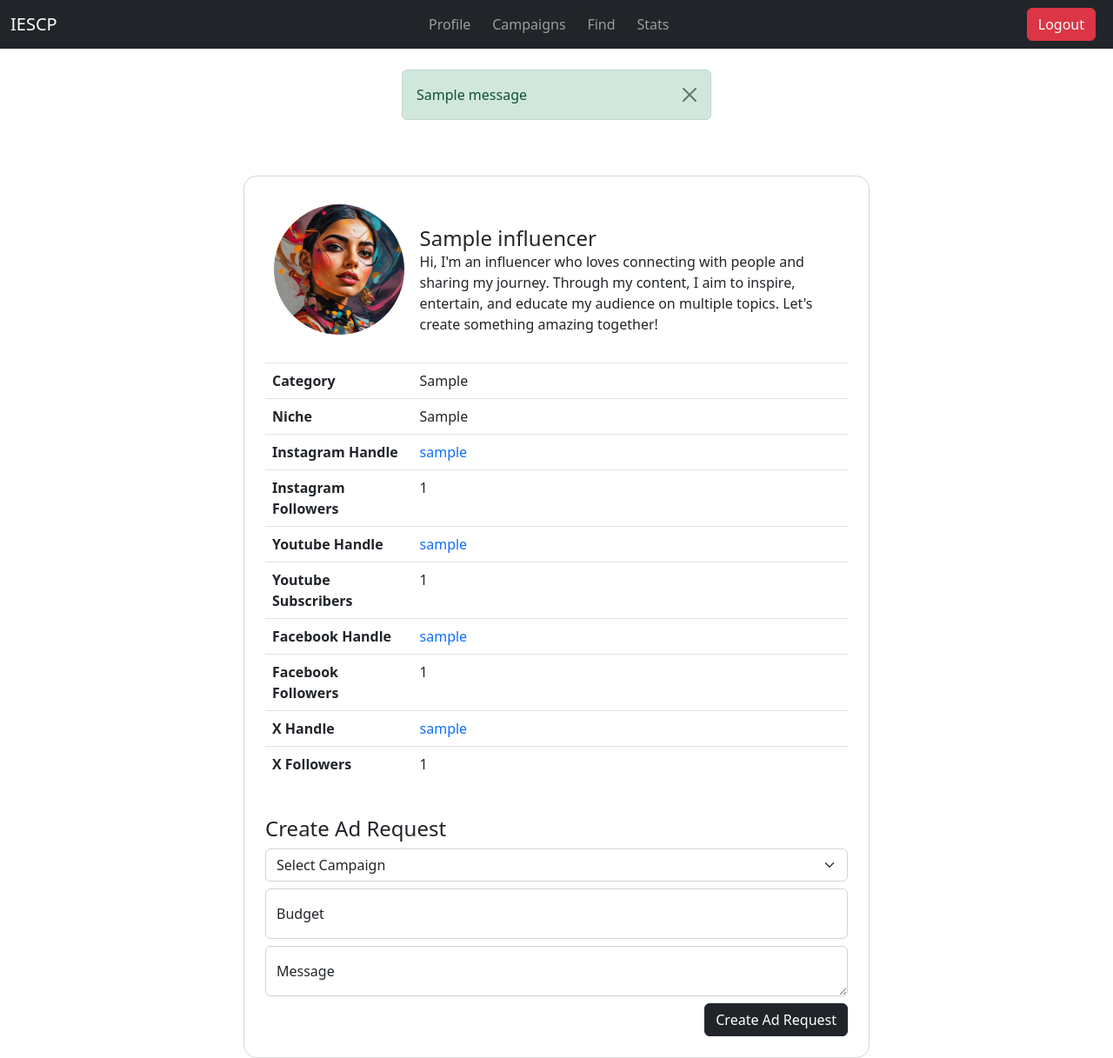
After one commit to 21f1001662/IESCP-MAD-I, a Flask app: page /sponsor/ad_request/1 in a window 1280 px wide. The commit adds this page. Shown: the whole page at 87% size. Run offline with Flask 3, Linux system fonts and the light colour scheme; a user stored in the database is signed in; tables that the repository leaves empty hold one stand-in row (values such as "Sample post"); one stand-in notice (Sample message) is shown; parts of the project's set-up code (start-up, migrations or seed data) failed here and were passed over.

Commit message:
create ad_request form, ad_request table and messages table

```diff
--- a/src/sponsor/forms.py
+++ b/src/sponsor/forms.py
@@ -52,3 +52,17 @@ class CreateCampaignForm(FlaskForm):
 class InfluencerSearchForm(FlaskForm):
     name = StringField("Name", validators=[Optional()])
     category = StringField("Category", validators=[Optional()])
+
+class AdRequestForm(FlaskForm):
+    budget = IntegerField("Budget", validators=[DataRequired()])
+    message = TextAreaField("Message", validators=[DataRequired()])
+    campaign = IntegerField("Campaign", validators=[DataRequired(message="Campaign is required")])
+
+    def validate(self, extra_validators=None):
+        initial_validation = super(AdRequestForm, self).validate(extra_validators)
+        if not initial_validation:
+            return False
+        if self.budget.data <= 0:
+            self.budget.errors.append("Budget must be greater than 0")
+            return False
+        return True
--- a/src/sponsor/views.py
+++ b/src/sponsor/views.py
@@ -1,10 +1,11 @@
 from flask import session, Blueprint, render_template, request, flash, redirect, url_for
 from flask_login import login_user, logout_user, current_user, login_required
-from .forms import SponsorLoginForm, SponsorRegisterForm, CreateCampaignForm, InfluencerSearchForm
+from .forms import SponsorLoginForm, SponsorRegisterForm, CreateCampaignForm, InfluencerSearchForm, AdRequestForm
 
 from src import bcrypt, db
 from src.sponsor.models import Sponsor, Campaigns
 from src.influencer.models import Influencer
+from src.core.models import Message, AdRequest
 
 sponsor_bp = Blueprint("sponsor", __name__)
 
@@ -88,6 +89,7 @@ def edit_campaigns(campaign_id):
 def find_influencers():
     if current_user.is_authenticated and session.get("role") == "sponsor":
         form = InfluencerSearchForm(request.form)
+        campaign_id = request.args.get("campaign_id")
         if form.validate_on_submit():
             search_term = f"%{form.name.data}%"
             category_term = f"%{form.category.data}%"
@@ -98,7 +100,7 @@ def find_influencers():
             return render_template("sponsor/find.html", form=form, influencers=influencers)
 
         influencers = Influencer.query.all()
-        return render_template("sponsor/find.html", form=form, influencers=influencers)
+        return render_template("sponsor/find.html", form=form, influencers=influencers, campaign_id=campaign_id)
     else:
         return redirect(url_for("sponsor.find"))
 
@@ -129,6 +131,44 @@ def find():
         return render_template("sponsor/find.html")
     else:
         return redirect(url_for("sponsor.find"))
+
+@sponsor_bp.route("/ad_request/<int:influencer_id>", methods=["GET","POST"])
+def create_ad_request(influencer_id):
+    if current_user.is_authenticated and session.get("role") == "sponsor":
+        influencer_id = request.view_args["influencer_id"]
+        campaign_id = request.args.get("campaign_id")
+        if campaign_id is not None :
+            campaign_id = int(campaign_id)
+        influencer = Influencer.query.filter_by(id=influencer_id).first()
+        campaigns = Campaigns.query.filter_by(created_by=current_user.id).all()
+        form = AdRequestForm(request.form)
+
+        print(form.campaign.data)
+        if (form.validate_on_submit()):
+            if form.campaign.data is None:
+                print ("Campaign is None")
+                flash("Please select a campaign.", "danger")
+                return redirect(f"/sponsor/ad_request/{influencer_id}")
+            ad_request = AdRequest(
+                budget=form.budget.data,
+                campaign=form.campaign.data,
+                sponsor=current_user.id,
+                influencer=influencer_id
+            )
+            db.session.add(ad_request)
+
+            message = Message(
+                message=form.message.data,
+                ad_request=ad_request.id,
+                sender_name=current_user.name
+            )
+            db.session.add(message)
+
+            flash("Ad request Created successfully.", "success")
+            return redirect(f"/sponsor/campaigns/{form.campaign.data}")
+        return render_template("sponsor/ad_request_form.html", influencer=influencer, form=form, campaigns=campaigns, campaign_id=campaign_id)
+    else:
+        return redirect(url_for("sponsor.login"))
 
 @sponsor_bp.route("/register", methods=["GET", "POST"])
 def register():
--- a/src/static/styles.css
+++ b/src/static/styles.css
@@ -172,3 +172,17 @@ a {
 .table tbody tr:last-child td {
     border-bottom: none; /* Remove bottom border */
 }
+
+.create-ad-box-wrapper{
+  width: 100%;
+  display: flex;
+  flex-direction: column;
+  justify-content: center;
+  align-items: center;
+}
+
+.create-ad-box {
+  border: 1px solid #d6d6d6;
+  border-radius: 15px;
+  max-width: 720px;
+}
--- /dev/null
+++ b/src/templates/sponsor/ad_request_form.html
@@ -0,0 +1,213 @@
+<!DOCTYPE html>
+<html lang="en">
+
+<head>
+    <meta charset="utf-8">
+    <title>Create Ad request</title>
+    <!-- meta -->
+    <meta name="description" content="">
+    <meta name="author" content="">
+    <meta name="viewport" content="width=device-width,initial-scale=1">
+    <!-- styles -->
+    <!-- CSS only -->
+    <link href="https://cdn.jsdelivr.net/npm/bootstrap@5.2.0/dist/css/bootstrap.min.css" rel="stylesheet"
+        integrity="sha384-gH2yIJqKdNHPEq0n4Mqa/HGKIhSkIHeL5AyhkYV8i59U5AR6csBvApHHNl/vI1Bx" crossorigin="anonymous">
+    <link rel="stylesheet" href="{{url_for('static', filename='styles.css')}}">
+    {% block css %}{% endblock %}
+</head>
+
+<body>
+    {% include "sponsor/navbar.html" %}
+    <div class="container">
+        <!-- messages -->
+        {% with messages = get_flashed_messages(with_categories=true) %}
+        {% if messages %}
+        <br>
+        <div class="row">
+            <div class="col-md-4"></div>
+            <div class="col-md-4">
+                {% for category, message in messages %}
+                <div class="alert alert-{{ category }} alert-dismissible fade show" role="alert">
+                    {{message}}
+                    <button type="button" class="btn-close" data-bs-dismiss="alert" aria-label="Close"></button>
+                </div>
+                {% endfor %}
+            </div>
+            <div class="col-md-4"></div>
+        </div>
+        <br>
+        {% endif %}
+        {% endwith %}
+        <div class="create-ad-box-wrapper">
+            <div class="create-ad-box mt-4 p-4">
+                <div>
+                    <!-- left aligned descriptions.  -->
+                    <div class="d-flex justify-content-between">
+                        <table class="table">
+                            <tbody>
+                                <tr>
+                                    <th scope="row" style="min-width: 100px;">
+                                        <div class="text-center mb-4">
+                                            <img src="{{url_for('static', filename='images/girl_influencer.jpeg')}}"
+                                                style="width: 150px" alt="Influencer Image" class="rounded-circle">
+                                        </div>
+                                    </th>
+                                    <td style="vertical-align: bottom;">
+                                        <h4 class="mb-0">{{influencer.name}}</h4>
+                                        <p class="mb-4">
+                                            Hi, I'm an influencer who loves connecting with people and sharing my
+                                            journey. Through my content, I aim to inspire, entertain, and educate my
+                                            audience on multiple topics. Let's create something amazing together!
+                                        </p>
+                                    </td>
+                                </tr>
+                                <tr>
+                                    <th scope="row" style="min-width: 100px;">Category</th>
+                                    <td>{{influencer.category}}</td>
+                                </tr>
+                                <tr>
+                                    <th scope="row" style="min-width: 100px;">Niche</th>
+                                    <td>{{influencer.niche}}</td>
+                                </tr>
+
+                                <!-- instagram -->
+                                {% if influencer.instagram_handle and influencer.instagram_followers %}
+                                <tr>
+                                    <th scope="row" style="min-width: 100px;">Instagram Handle</th>
+                                    <td>
+                                        <a href="{{influencer.instagram_handle}}">{{influencer.instagram_handle}}</a>
+                                    </td>
+                                </tr>
+                                <tr>
+                                    <th scope="row" style="min-width: 100px;">Instagram Followers</th>
+                                    <td>
+                                        {{influencer.instagram_followers}}
+                                    </td>
+                                </tr>
+                                {% endif %}
+
+                                <!-- youtube -->
+                                {% if influencer.youtube_handle and influencer.youtube_subscribers %}
+                                <tr>
+                                    <th scope="row" style="min-width: 100px;">Youtube Handle</th>
+                                    <td>
+                                        <a href="{{influencer.youtube_handle}}">{{influencer.youtube_handle}}</a>
+                                    </td>
+                                </tr>
+                                <tr>
+                                    <th scope="row" style="min-width: 100px;">Youtube Subscribers</th>
+                                    <td>
+                                        {{influencer.youtube_subscribers}}
+                                    </td>
+                                </tr>
+                                {% endif %}
+
+                                {% if influencer.facebook_handle and influencer.facebook_followers %}
+                                <tr>
+                                    <th scope="row" style="min-width: 100px;">Facebook Handle</th>
+                                    <td>
+                                        <a href="{{influencer.facebook_handle}}">{{influencer.facebook_handle}}</a>
+                                    </td>
+                                </tr>
+                                <tr>
+                                    <th scope="row" style="min-width: 100px;">Facebook Followers</th>
+                                    <td>
+                                        {{influencer.facebook_followers}}
+                                    </td>
+                                </tr>
+                                {% endif %}
+
+                                {% if influencer.x_handle and influencer.x_followers %}
+                                <tr>
+                                    <th scope="row" style="min-width: 100px;">X Handle</th>
+                                    <td>
+                                        <a href="{{influencer.x_handle}}">{{influencer.x_handle}}</a>
+                                    </td>
+                                </tr>
+                                <tr>
+                                    <th scope="row" style="min-width: 100px;">X Followers</th>
+                                    <td>
+                                        {{influencer.x_followers}}
+                                    </td>
+                                </tr>
+                                {% endif %}
+                            </tbody>
+                        </table>
+                    </div>
+                </div>
+                <div class="ad-request-form">
+                    <h4 class="text-start mt-4">Create Ad Request</h4>
+                    <form role="form" method="post" action="">
+                        <div class="mb-2">
+                            {% if campaign_id %}
+                                <select name="campaign" class="form-select" aria-label="Default select example">
+                                    {% for campaign in campaigns %}
+                                        {% if campaign.id == campaign_id %}
+                                            <option value="{{campaign.id}}" selected>Campaign: {{campaign.name}}</option>
+                                        {% else %}
+                                            <option value="{{campaign.id}}">Campaign: {{campaign.name}}</option>
+                                        {% endif %}
+                                    {% endfor %}
+                                </select>
+                            {% else %}
+                                <select name="campaign" class="form-select" aria-label="Default select example">
+                                    <option selected>Select Campaign</option>
+                                    {% for campaign in campaigns %}
+                                        <option value="{{campaign.id}}">{{campaign.name}}</option>
+                                    {% endfor %}
+                                </select>
+                            {% endif %}
+                            {% if form.campaign.errors %}
+                            {% for error in form.campaign.errors %}
+                            <div class="alert alert-danger mt-2" role="alert">
+                                {{ error }}
+                            </div>
+                            {% endfor %}
+                            {% endif %}
+                        </div>
+                        <div class="form-floating">
+                            {{ form.budget(placeholder="Budget", rows=5, class="form-control mb-2") }}
+                            {{ form.budget.label }}
+                            {% if form.budget.errors %}
+                            {% for error in form.budget.errors %}
+                            <div class="alert alert-danger" role="alert">
+                                {{ error }}
+                            </div>
+                            {% endfor %}
+                            {% endif %}
+                        </div>
+                        <div class="form-floating">
+                            {{ form.message(placeholder="Message", class="form-control mb-2") }}
+                            {{ form.message.label }}
+                            {% if form.message.errors %}
+                            {% for error in form.message.errors %}
+                            <div class="alert alert-danger" role="alert">
+                                {{ error }}
+                            </div>
+                            {% endfor %}
+                            {% endif %}
+                        </div>
+
+                        <!-- create Ad Request button -->
+                        <div class="text-end mt-2">
+                            <button class="btn btn-md btn-dark" type="submit">Create Ad Request</button>
+                        </div>
+
+                    </form>
+
+                </div>
+            </div>
+        </div>
+    </div>
+
+    <!-- scripts -->
+    <script src="https://code.jquery.com/jquery-3.6.1.min.js" type="text/javascript"></script>
+    <!-- JavaScript Bundle with Popper -->
+    <script src="https://cdn.jsdelivr.net/npm/bootstrap@5.2.0/dist/js/bootstrap.bundle.min.js"
+        integrity="sha384-A3rJD856KowSb7dwlZdYEkO39Gagi7vIsF0jrRAoQmDKKtQBHUuLZ9AsSv4jD4Xa"
+        crossorigin="anonymous"></script>
+    {% block js %}{% endblock %}
+
+</body>
+
+</html>
--- a/src/templates/sponsor/campaign_details.html
+++ b/src/templates/sponsor/campaign_details.html
@@ -112,7 +112,7 @@
                     </div>
                 </div>
                 <div class="create-new-campaign-container mt-4">
-                    <a href="/sponsor/find">
+                    <a href="/sponsor/find?campaign_id={{campaign.id}}">
                         <div class="add-campaign-btn-group">
                             <svg xmlns="http://www.w3.org/2000/svg" x="0px" y="0px" width="75" height="75"
                                 viewBox="0 0 128 128">
```
Also changed, not shown: src/core/models.py (+51 -0 lines), src/templates/sponsor/find.html (+12 -5 lines).
